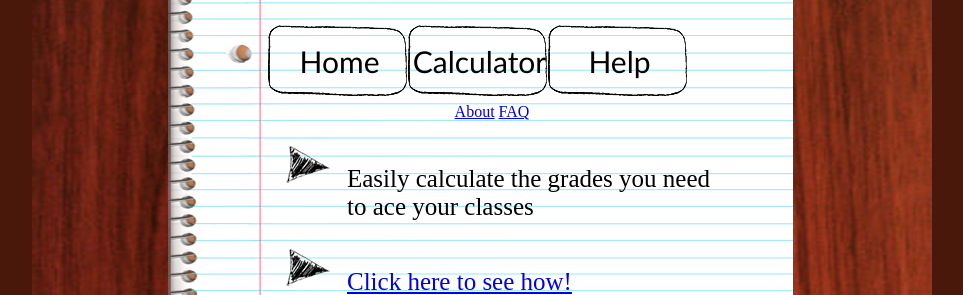
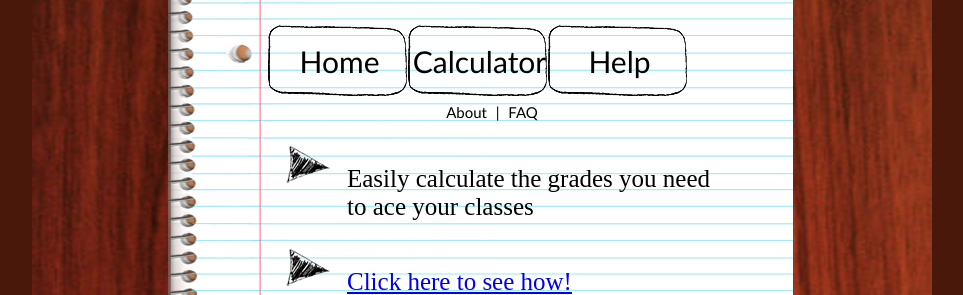
Before and after one commit to cybermatthew/AceMyGPA, a PHP site: page / in a window 1280 px wide. Shown: the part 185-480 px from the top of the page, without its empty margins (158-1121 px from the left). Run offline with PHP 8.4, Linux system fonts and the light colour scheme.

Commit message:
Fixed About and FAQ

```diff
--- a/gradecalc/header.php
+++ b/gradecalc/header.php
@@ -11,5 +11,6 @@
       <?PHP include("topbar.php"); ?>
       <div id=topPane>
 	<a href="about.html">About</a>
+	 |
 	<a href="faq.html">FAQ</a>
       </div>
--- a/gradecalc/style.css
+++ b/gradecalc/style.css
@@ -66,3 +66,19 @@ a.button:hover{
     background-image:url("images/buttonFilled.png");
     text-decoration:none;
 }
+
+#topPane{
+    font:normal normal 15px Calibri,Tahoma,Verdana,sans-serif;
+}
+
+#topPane a{
+    padding-right: 5px;
+    padding-left: 5px;
+
+    text-decoration: none;
+    color: black;
+}
+
+#topPane a:hover{
+    text-decoration: underline;
+}
```
